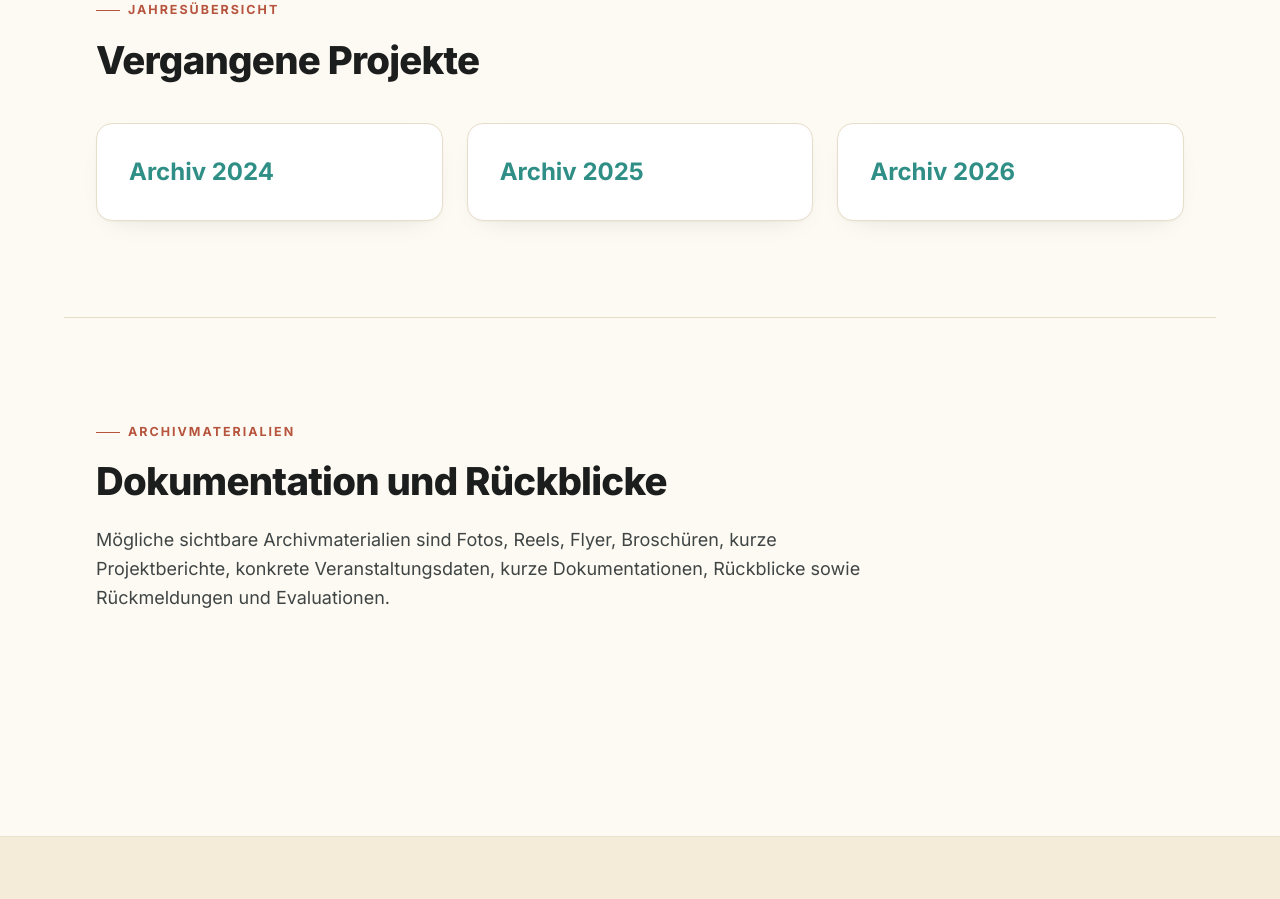
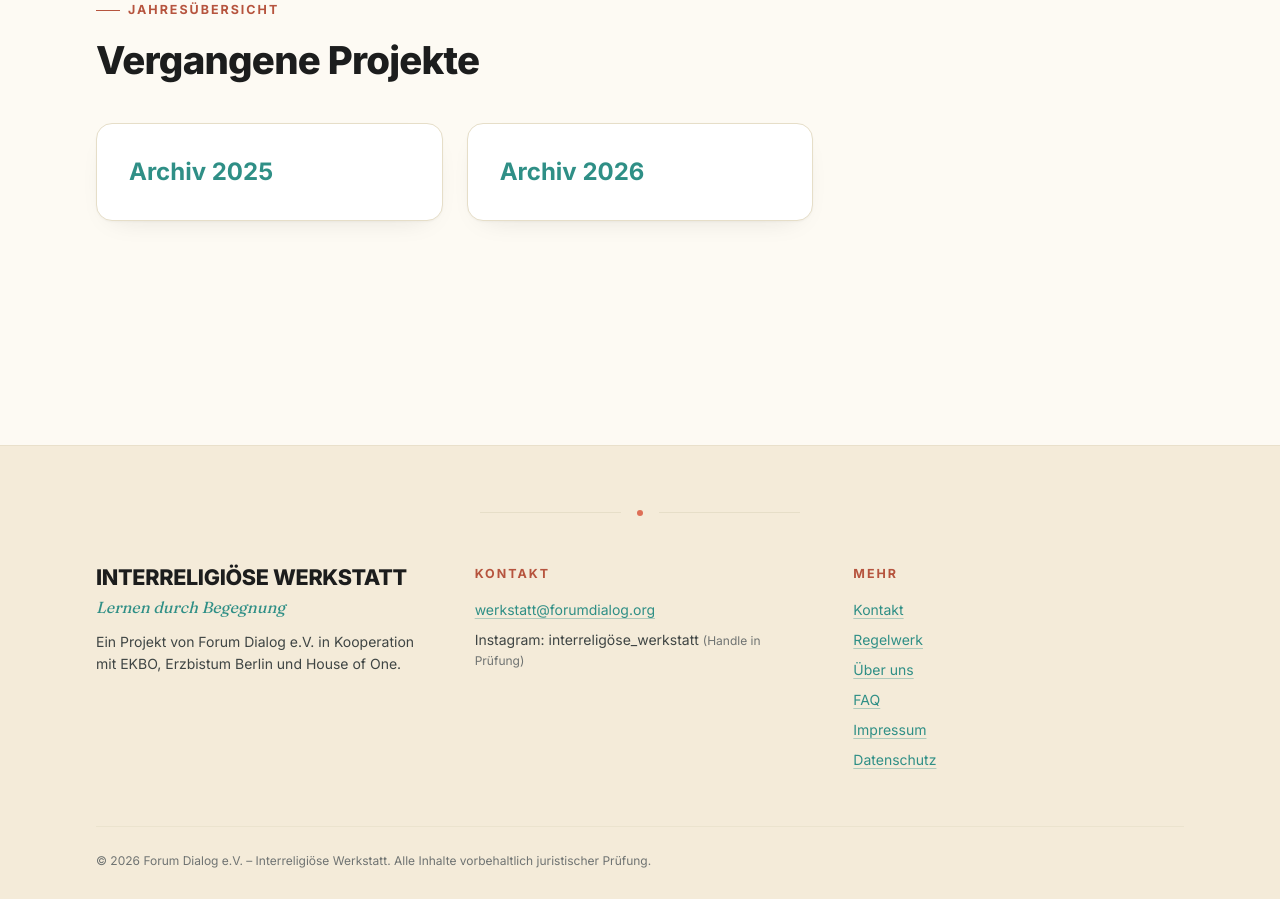
Before and after one commit to Falkensee-Solutions/ingwer, a Next.js app in the folder web/: page /archiv in a window 1280 px wide. Shown: the part 738-1637 px from the top of the page. Built offline with nearby package versions, Linux system fonts and the light colour scheme.

Commit message:
Aktualisiere Website-Inhalte und Hero

```diff
--- a/web/src/app/archiv/page.tsx
+++ b/web/src/app/archiv/page.tsx
@@ -9,7 +9,7 @@ export const metadata: Metadata = {
   description: "Vergangene Workshops, Werkstätten und Veranstaltungen.",
 };
 
-const JAHRE = ["2024", "2025", "2026"];
+const JAHRE = ["2025", "2026"];
 
 export default function ArchivPage() {
   return (
@@ -27,9 +27,6 @@ export default function ArchivPage() {
           ))}
         </ul>
       </Container>
-      <Container padding="lg" className="border-t border-[color:var(--color-line)]">
-        <SectionHeader eyebrow="Archivmaterialien" titel="Dokumentation und Rückblicke" lead="Mögliche sichtbare Archivmaterialien sind Fotos, Reels, Flyer, Broschüren, kurze Projektberichte, konkrete Veranstaltungsdaten, kurze Dokumentationen, Rückblicke sowie Rückmeldungen und Evaluationen." />
-      </Container>
     </>
   );
 }
--- a/web/src/app/page.tsx
+++ b/web/src/app/page.tsx
@@ -19,7 +19,7 @@ const KERNINHALTE = [
 
 export default function Home() {
   return <>
-    <Hero titel="Interreligiöse Werkstatt" claim={SITE.claim} lead="Die Interreligiöse Werkstatt ist ein Bildungsformat vom Forum Dialog e.V. für junge Menschen mit evangelischen, katholischen oder muslimischen Hintergründen. Gleichzeitig sind alle interessierten Menschen mit einer dialogoffenen Weltanschauung willkommen. Im Mittelpunkt steht eine mehrtägige Exkursion. Das Ziel hierbei ist das gegenseitige Kennenlernen, wertschätzende Gespräche im geschützten Raum, das Teilen von Mahlzeiten und Zimmern sowie die Arbeit an einem interreligiös-kreativen Projekt, bei dem der Dialog greifbar wird." ctas={[{ href: "/aktuell#teilnehmen", label: "Werkstatt teilnehmen", variant: "primary" }, { href: "/aktuell#mitplanen", label: "Werkstatt mitplanen", variant: "secondary" }]} />
+    <Hero titel="Interreligiöse Werkstatt" claim={SITE.claim} lead={<><p>Die Interreligiöse Werkstatt ist ein Bildungsformat vom Forum Dialog e.V. für junge Menschen mit evangelischen, katholischen oder muslimischen Hintergründen. Gleichzeitig sind alle interessierten Menschen mit einer dialogoffenen Weltanschauung willkommen.</p><p>Im Mittelpunkt steht eine mehrtägige Exkursion. Das Ziel hierbei ist das gegenseitige Kennenlernen, wertschätzende Gespräche im geschützten Raum, das Teilen von Mahlzeiten und Zimmern sowie die Arbeit an einem interreligiös-kreativen Projekt, bei dem der Dialog greifbar wird.</p></>} ctas={[{ href: "/aktuell#teilnehmen", label: "Werkstatt teilnehmen", variant: "primary" }, { href: "/aktuell#mitplanen", label: "Werkstatt mitplanen", variant: "secondary" }]} />
     <Container as="section" padding="lg" ariaLabelledby="konzept-titel">
       <SectionHeader id="konzept-titel" eyebrow="Konzept" titel="Das Konzept" lead="Dialog entsteht in der persönlichen Begegnung." />
       <div className="mt-8 max-w-3xl space-y-4 text-lg leading-relaxed text-[color:var(--color-ink-soft)]"><p>Durch Menschen, ihren Alltag und ihre gelebte Spiritualität lernen wir Religionen kennen. Interreligiöser Dialog entwickelt sich dort, wo Menschen einander in und mit ihrer religiösen Identität wahrnehmen.</p><p>Im Rahmen der Interreligiösen Werkstatt kommt es zu Begegnungen, die einen authentischen Austausch ermöglichen. Die Einzigartigkeit der eigenen Perspektive soll dabei erkundet und greifbar gemacht werden. Dialog ist dann die Erfahrung, das Eigene im Anderen zu erkennen.</p></div>
--- a/web/src/components/Hero.tsx
+++ b/web/src/components/Hero.tsx
@@ -1,3 +1,4 @@
+import type { ReactNode } from "react";
 import { ButtonLink } from "./Button";
 import { Container } from "./Container";
 
@@ -5,7 +6,7 @@ type Props = {
   eyebrow?: string;
   titel: string;
   claim?: string;
-  lead?: string;
+  lead?: ReactNode;
   ctas?: Array<{ href: string; label: string; variant?: "primary" | "secondary" | "ghost" | "subtle" }>;
 };
 
@@ -62,9 +63,9 @@ export function Hero({ eyebrow, titel, claim, lead, ctas }: Props) {
             </p>
           ) : null}
           {lead ? (
-            <p className="mt-7 max-w-2xl text-lg leading-relaxed text-[color:var(--color-ink-soft)] md:text-xl">
+            <div className="mt-7 max-w-2xl space-y-4 text-lg leading-relaxed text-[color:var(--color-ink-soft)] md:text-xl">
               {lead}
-            </p>
+            </div>
           ) : null}
           {ctas && ctas.length > 0 ? (
             <div className="mt-10 flex flex-wrap gap-3">
```
Also changed, not shown: 1 other file (tests, documents, lock files or other folders).
